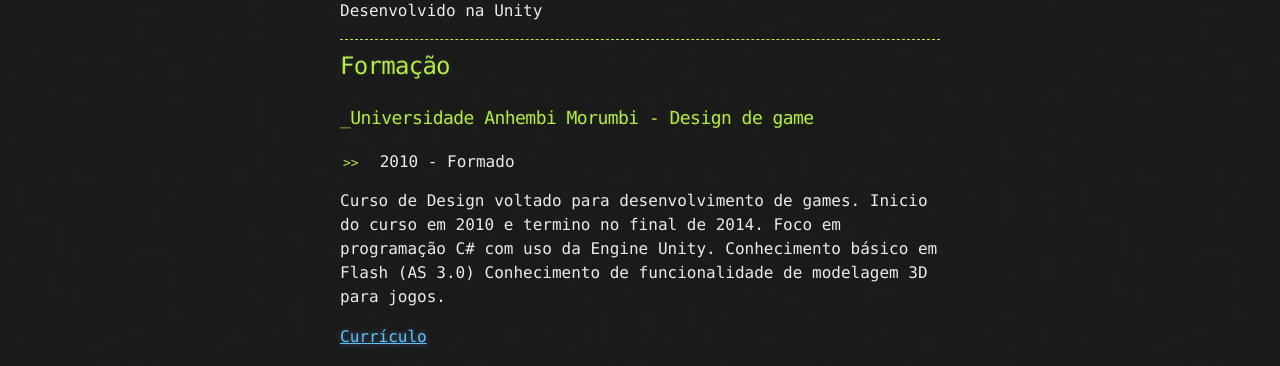
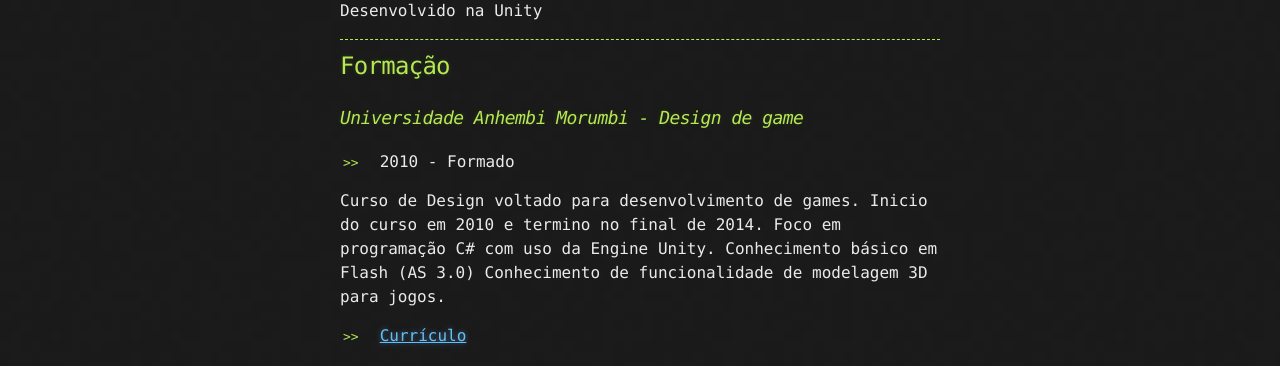
Before and after one commit to rpassareti/rpassareti.github.io, a Jekyll site: the page built from curriculo.md, in a window 1280 px wide. Shown: the part 1244-1610 px from the top of the page. Built offline with Jekyll 4.4.1, drawn with Linux system fonts in a browser that asks for light colours; our own code applies the rules of GitHub Pages for plain Markdown files.

```diff
--- a/curriculo.md
+++ b/curriculo.md
@@ -36,7 +36,7 @@ Projeto de Realidade Aumentada para livro infantil. Desenvolvido na Unity
 
 ## [](#header-2)Formação
 
-### [](#header-4)_Universidade Anhembi Morumbi - Design de game
+### [](#header-4)_Universidade Anhembi Morumbi - Design de game_
 
 * 2010 - Formado
 
@@ -46,4 +46,4 @@ Conhecimento básico em Flash (AS 3.0)
 Conhecimento de funcionalidade de modelagem 3D para jogos.
 
 
-[Currículo](curriculo.pdf)
+* [Currículo](curriculo.pdf)
```
